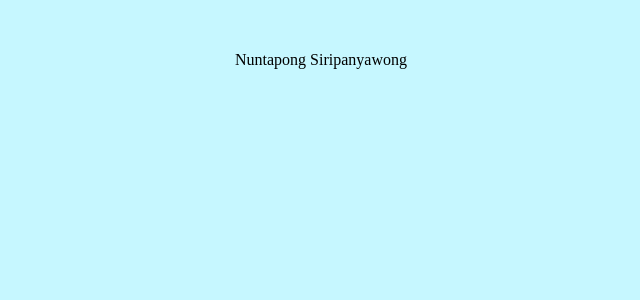
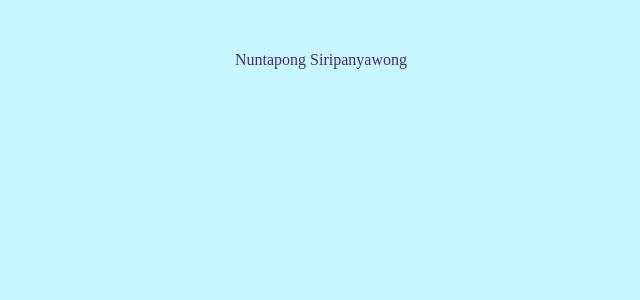
Before and after one commit to NuntapongS/my-portfolio2, a React (Create React App) app: page / in a window 1280 px wide. Shown: the top 300 px of the page, without its empty margins (319-959 px from the left). Built offline with nearby package versions, Linux system fonts and the light colour scheme.

Commit message:
delete: font color in landing1

```diff
--- a/src/styles/portfolio.css
+++ b/src/styles/portfolio.css
@@ -2,5 +2,7 @@
     display: flex;
     min-height: 800px;
     justify-content: center;
+    color: #4D296A;
+
     padding-top: 5%;
 }
```
